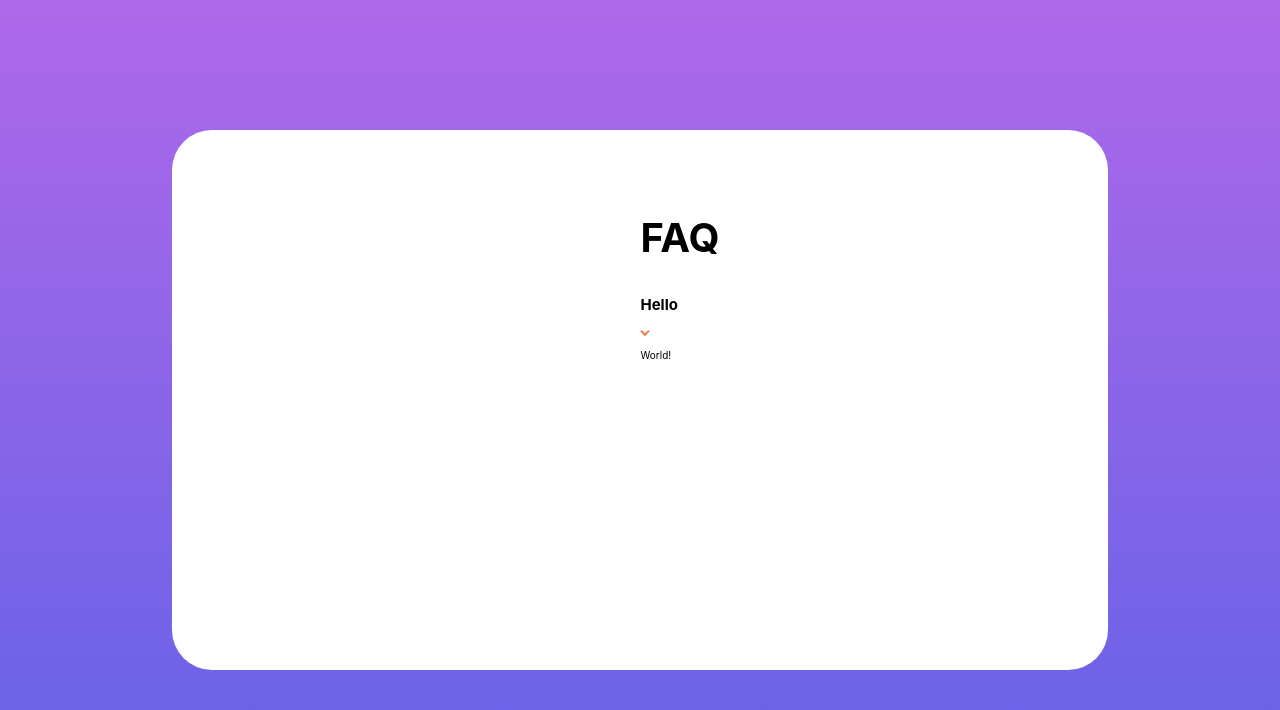
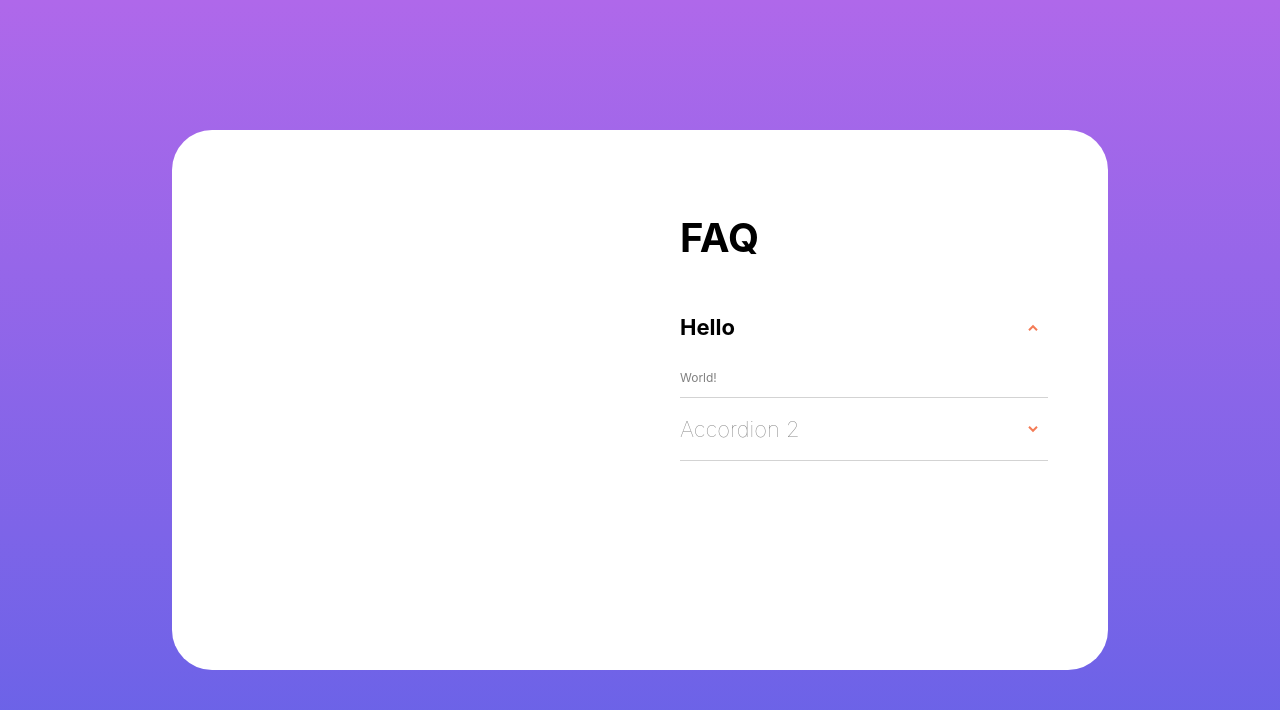
Before and after one commit to EricGomez101/faq-accordion, a React (Create React App) app in the folder faq-accordion/: page / in a window 1280 px wide. Both pictures are taken after a click on the element "Hello". Shown: the top 710 px of the page. Built offline with nearby package versions, Linux system fonts and the light colour scheme.

Commit message:
small styling changes to card and accordion

```diff
--- a/faq-accordion/src/Components/Accordion/index.js
+++ b/faq-accordion/src/Components/Accordion/index.js
@@ -1,22 +1,22 @@
 import {useState} from 'react';
-import { ReactComponent as Image } from '../../images/icon-arrow-down.svg';
+import { ReactComponent as Icon } from '../../images/icon-arrow-down.svg';
+import './styles.css';
 
 const Accordion = (props) => {
     const [state, setState] = useState({ active: false, });
     const handleClick = () => setState({active: !state.active});
-    const text = <p>{props.text}</p>;
+    const text = <p className="Accordion-body--text">{props.text}</p>;
     return (
         <div className="Accordion">
-            <header onClick={handleClick}>
-                <h1>
+            <header className="Accordion-header" onClick={handleClick}>
+                <h1 className={"Accordion-header--text" + (state.active ? ' header-text--active' : '')}>
                     {props.header}
                 </h1>
                 <div className="Accordion-icon-container">
-                    <Image/>
+                    <Icon className={state.active && "rotate"}/>
                 </div>
             </header>
             { state.active && text }
-
         </div>
     )
 }
--- a/faq-accordion/src/Components/Accordion/styles.css
+++ b/faq-accordion/src/Components/Accordion/styles.css
@@ -0,0 +1,34 @@
+.Accordion {
+    border-bottom: 1px solid lightgray;
+}
+
+.Accordion-header {
+    display: flex;
+    align-items: center;
+    cursor: pointer;
+    justify-content: space-between;
+}
+
+.Accordion-header--text {
+    font-size: 2.2rem;
+    color: gray;
+    font-weight: lighter;
+}
+
+.Accordion-body--text {
+    color: gray;
+    font-size: 1.2rem;
+}
+
+.Accordion-icon-container {
+    padding: 1rem;
+}
+
+.rotate {
+    transform: rotate(180deg);
+}
+
+.header-text--active {
+    color: black;
+    font-weight: bold;
+}
--- a/faq-accordion/src/Components/Card/index.js
+++ b/faq-accordion/src/Components/Card/index.js
@@ -10,6 +10,7 @@
             </header>
             <div className="Card-accordion-container">
                 <Accordion header= 'Hello' text= 'World!'/>
+                <Accordion header= 'Accordion 2' text= 'This is example text!'/>
             </div>
         </section>
 
--- a/faq-accordion/src/Components/Card/styles.css
+++ b/faq-accordion/src/Components/Card/styles.css
@@ -10,7 +10,7 @@
 }
 
 .Card-content-container {
-    flex-grow: 1;
+    width: 50%;
     padding: 3rem 4rem;
 }
 
```
